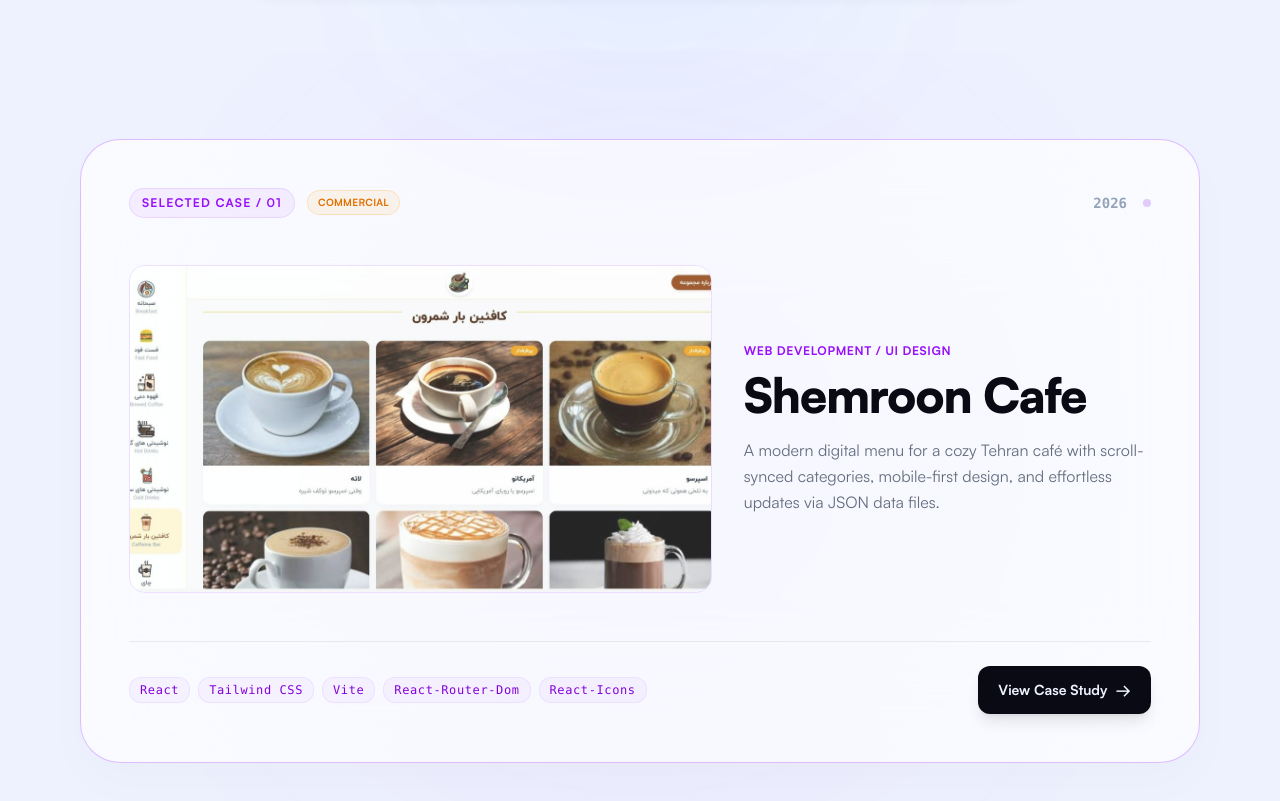
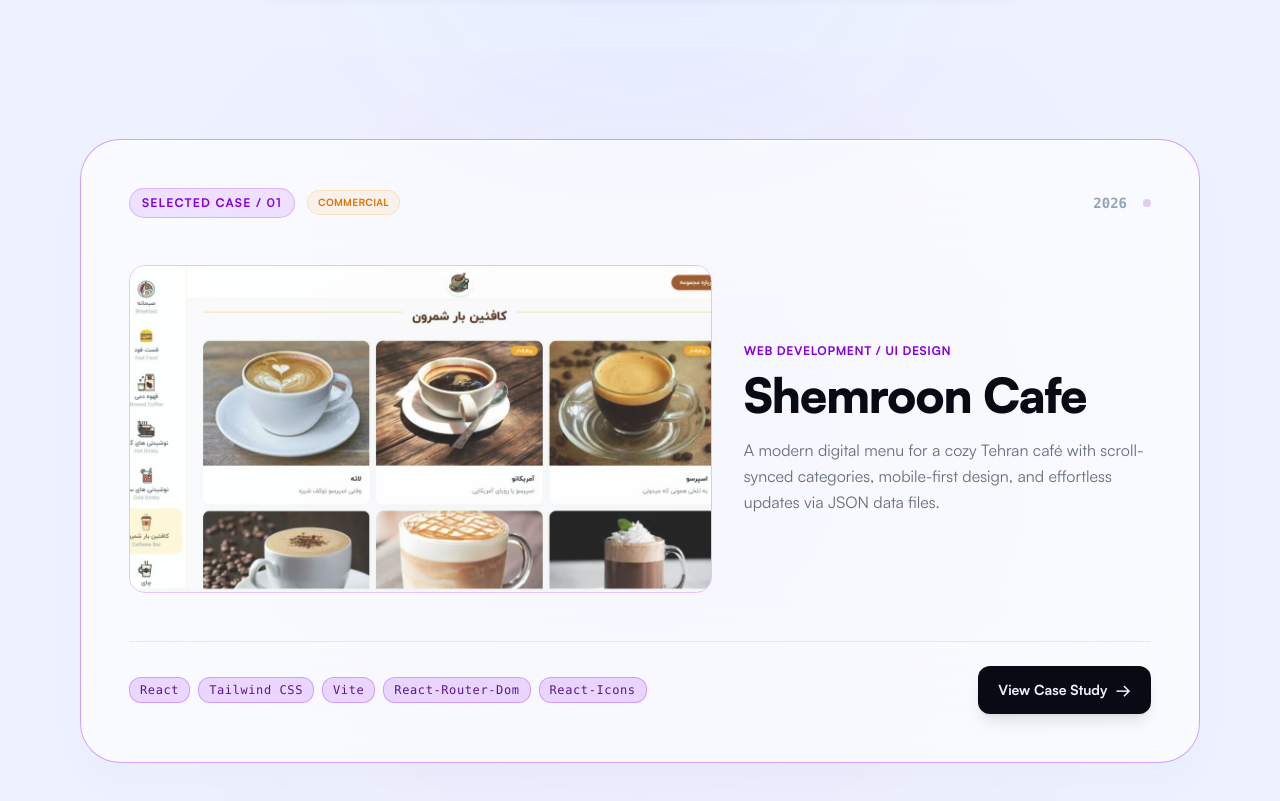
Before and after one commit to ArianAbbasian/Portfolio, a Next.js app: page /en in a window 1280 px wide. Shown: the part 1660-2461 px from the top of the page. Built offline with nearby package versions, Linux system fonts and the light colour scheme.

Commit message:
style: increase project tech tag contrast in light mode

```diff
--- a/components/home/ProjectsList.tsx
+++ b/components/home/ProjectsList.tsx
@@ -12,50 +12,50 @@ gsap.registerPlugin(ScrollTrigger);
 
 const PROJECT_THEMES = [
   {
-    accent: "text-purple-600 dark:text-purple-400",
-    badgeBg: "bg-purple-500/8 dark:bg-purple-500/12",
-    badgeBorder: "border-purple-500/15 dark:border-purple-500/25",
-    cardBorder: "border-purple-500/35 dark:border-purple-500/25",
+    accent: "text-purple-700 dark:text-purple-400",
+    badgeBg: "bg-purple-500/15 dark:bg-purple-500/12",
+    badgeBorder: "border-purple-500/30 dark:border-purple-500/25",
+    cardBorder: "border-purple-500/50 dark:border-purple-500/25",
     glowColor: "rgba(147, 51, 234, 0.15)",
     cardShadow:
       "hover:shadow-[0_20px_50px_rgba(147,51,234,0.18)] dark:hover:shadow-[0_30px_70px_rgba(147,51,234,0.3)]",
-    tech: "bg-purple-500/5 dark:bg-purple-500/8 border-purple-500/10 dark:border-purple-500/20 text-purple-700 dark:text-purple-300",
+    tech: "bg-purple-500/20 dark:bg-purple-500/10 border-purple-500/40 dark:border-purple-500/20 text-purple-900 dark:text-purple-300",
     btnHover:
       "hover:bg-purple-600 dark:hover:bg-purple-500 hover:text-white hover:shadow-[0_10px_25px_rgba(147,51,234,0.25)] hover:border-purple-500/40",
   },
   {
-    accent: "text-blue-600 dark:text-blue-400",
-    badgeBg: "bg-blue-500/8 dark:bg-blue-500/12",
-    badgeBorder: "border-blue-500/15 dark:border-blue-500/25",
-    cardBorder: "border-blue-500/35 dark:border-blue-500/25",
+    accent: "text-blue-700 dark:text-blue-400",
+    badgeBg: "bg-blue-500/15 dark:bg-blue-500/12",
+    badgeBorder: "border-blue-500/30 dark:border-blue-500/25",
+    cardBorder: "border-blue-500/50 dark:border-blue-500/25",
     glowColor: "rgba(37, 99, 235, 0.15)",
     cardShadow:
       "hover:shadow-[0_20px_50px_rgba(37,99,235,0.18)] dark:hover:shadow-[0_30px_70px_rgba(37,99,235,0.3)]",
-    tech: "bg-blue-500/5 dark:bg-blue-500/8 border-blue-500/10 dark:border-blue-500/20 text-blue-700 dark:text-blue-300",
+    tech: "bg-blue-500/20 dark:bg-blue-500/10 border-blue-500/40 dark:border-blue-500/20 text-blue-900 dark:text-blue-300",
     btnHover:
       "hover:bg-blue-600 dark:hover:bg-blue-500 hover:text-white hover:shadow-[0_10px_25px_rgba(37,99,235,0.25)] hover:border-blue-500/40",
   },
   {
-    accent: "text-emerald-600 dark:text-emerald-400",
-    badgeBg: "bg-emerald-500/8 dark:bg-emerald-500/12",
-    badgeBorder: "border-emerald-500/15 dark:border-emerald-500/25",
-    cardBorder: "border-emerald-500/35 dark:border-emerald-500/25",
+    accent: "text-emerald-700 dark:text-emerald-400",
+    badgeBg: "bg-emerald-500/15 dark:bg-emerald-500/12",
+    badgeBorder: "border-emerald-500/30 dark:border-emerald-500/25",
+    cardBorder: "border-emerald-500/50 dark:border-emerald-500/25",
     glowColor: "rgba(5, 150, 105, 0.15)",
     cardShadow:
       "hover:shadow-[0_20px_50px_rgba(5,150,105,0.18)] dark:hover:shadow-[0_30px_70px_rgba(5,150,105,0.3)]",
-    tech: "bg-emerald-500/5 dark:bg-emerald-500/8 border-emerald-500/10 dark:border-emerald-500/20 text-emerald-700 dark:text-emerald-300",
+    tech: "bg-emerald-500/20 dark:bg-emerald-500/10 border-emerald-500/40 dark:border-emerald-500/20 text-emerald-900 dark:text-emerald-300",
     btnHover:
       "hover:bg-emerald-600 dark:hover:bg-emerald-500 hover:text-white hover:shadow-[0_10px_25px_rgba(5,150,105,0.25)] hover:border-emerald-500/40",
   },
   {
-    accent: "text-red-600 dark:text-red-400",
-    badgeBg: "bg-red-500/8 dark:bg-red-500/12",
-    badgeBorder: "border-red-500/15 dark:border-red-500/25",
-    cardBorder: "border-red-500/35 dark:border-red-500/25",
+    accent: "text-red-700 dark:text-red-400",
+    badgeBg: "bg-red-500/15 dark:bg-red-500/12",
+    badgeBorder: "border-red-500/30 dark:border-red-500/25",
+    cardBorder: "border-red-500/50 dark:border-red-500/25",
     glowColor: "rgba(220, 38, 38, 0.15)",
     cardShadow:
       "hover:shadow-[0_20px_50px_rgba(220,38,38,0.18)] dark:hover:shadow-[0_30px_70px_rgba(220,38,38,0.3)]",
-    tech: "bg-red-500/5 dark:bg-red-500/8 border-red-500/10 dark:border-red-500/20 text-red-700 dark:text-red-300",
+    tech: "bg-red-500/20 dark:bg-red-500/10 border-red-500/40 dark:border-red-500/20 text-red-900 dark:text-red-300",
     btnHover:
       "hover:bg-red-600 dark:hover:bg-red-500 hover:text-white hover:shadow-[0_10px_25px_rgba(220,38,38,0.25)] hover:border-red-500/40",
   },
--- a/components/projects/ProjectModal.tsx
+++ b/components/projects/ProjectModal.tsx
@@ -17,50 +17,50 @@ interface ProjectModalProps {
 
 const PROJECT_THEMES = [
   {
-    accent: "text-purple-600 dark:text-purple-400",
-    badgeBg: "bg-purple-500/8 dark:bg-purple-500/12",
-    badgeBorder: "border-purple-500/15 dark:border-purple-500/25",
-    cardBorder: "border-purple-500/35 dark:border-purple-500/25",
+    accent: "text-purple-700 dark:text-purple-400",
+    badgeBg: "bg-purple-500/15 dark:bg-purple-500/12",
+    badgeBorder: "border-purple-500/30 dark:border-purple-500/25",
+    cardBorder: "border-purple-500/50 dark:border-purple-500/25",
     glowColor: "rgba(147, 51, 234, 0.15)",
     cardShadow:
       "hover:shadow-[0_20px_50px_rgba(147,51,234,0.18)] dark:hover:shadow-[0_30px_70px_rgba(147,51,234,0.3)]",
-    tech: "bg-purple-500/5 dark:bg-purple-500/8 border-purple-500/10 dark:border-purple-500/20 text-purple-700 dark:text-purple-300",
+    tech: "bg-purple-500/20 dark:bg-purple-500/10 border-purple-500/40 dark:border-purple-500/20 text-purple-900 dark:text-purple-300",
     btnHover:
       "hover:bg-purple-600 dark:hover:bg-purple-500 hover:text-white hover:shadow-[0_10px_25px_rgba(147,51,234,0.25)] hover:border-purple-500/40",
   },
   {
-    accent: "text-blue-600 dark:text-blue-400",
-    badgeBg: "bg-blue-500/8 dark:bg-blue-500/12",
-    badgeBorder: "border-blue-500/15 dark:border-blue-500/25",
-    cardBorder: "border-blue-500/35 dark:border-blue-500/25",
+    accent: "text-blue-700 dark:text-blue-400",
+    badgeBg: "bg-blue-500/15 dark:bg-blue-500/12",
+    badgeBorder: "border-blue-500/30 dark:border-blue-500/25",
+    cardBorder: "border-blue-500/50 dark:border-blue-500/25",
     glowColor: "rgba(37, 99, 235, 0.15)",
     cardShadow:
       "hover:shadow-[0_20px_50px_rgba(37,99,235,0.18)] dark:hover:shadow-[0_30px_70px_rgba(37,99,235,0.3)]",
-    tech: "bg-blue-500/5 dark:bg-blue-500/8 border-blue-500/10 dark:border-blue-500/20 text-blue-700 dark:text-blue-300",
+    tech: "bg-blue-500/20 dark:bg-blue-500/10 border-blue-500/40 dark:border-blue-500/20 text-blue-900 dark:text-blue-300",
     btnHover:
       "hover:bg-blue-600 dark:hover:bg-blue-500 hover:text-white hover:shadow-[0_10px_25px_rgba(37,99,235,0.25)] hover:border-blue-500/40",
   },
   {
-    accent: "text-emerald-600 dark:text-emerald-400",
-    badgeBg: "bg-emerald-500/8 dark:bg-emerald-500/12",
-    badgeBorder: "border-emerald-500/15 dark:border-emerald-500/25",
-    cardBorder: "border-emerald-500/35 dark:border-emerald-500/25",
+    accent: "text-emerald-700 dark:text-emerald-400",
+    badgeBg: "bg-emerald-500/15 dark:bg-emerald-500/12",
+    badgeBorder: "border-emerald-500/30 dark:border-emerald-500/25",
+    cardBorder: "border-emerald-500/50 dark:border-emerald-500/25",
     glowColor: "rgba(5, 150, 105, 0.15)",
     cardShadow:
       "hover:shadow-[0_20px_50px_rgba(5,150,105,0.18)] dark:hover:shadow-[0_30px_70px_rgba(5,150,105,0.3)]",
-    tech: "bg-emerald-500/5 dark:bg-emerald-500/8 border-emerald-500/10 dark:border-emerald-500/20 text-emerald-700 dark:text-emerald-300",
+    tech: "bg-emerald-500/20 dark:bg-emerald-500/10 border-emerald-500/40 dark:border-emerald-500/20 text-emerald-900 dark:text-emerald-300",
     btnHover:
       "hover:bg-emerald-600 dark:hover:bg-emerald-500 hover:text-white hover:shadow-[0_10px_25px_rgba(5,150,105,0.25)] hover:border-emerald-500/40",
   },
   {
-    accent: "text-red-600 dark:text-red-400",
-    badgeBg: "bg-red-500/8 dark:bg-red-500/12",
-    badgeBorder: "border-red-500/15 dark:border-red-500/25",
-    cardBorder: "border-red-500/35 dark:border-red-500/25",
+    accent: "text-red-700 dark:text-red-400",
+    badgeBg: "bg-red-500/15 dark:bg-red-500/12",
+    badgeBorder: "border-red-500/30 dark:border-red-500/25",
+    cardBorder: "border-red-500/50 dark:border-red-500/25",
     glowColor: "rgba(220, 38, 38, 0.15)",
     cardShadow:
       "hover:shadow-[0_20px_50px_rgba(220,38,38,0.18)] dark:hover:shadow-[0_30px_70px_rgba(220,38,38,0.3)]",
-    tech: "bg-red-500/5 dark:bg-red-500/8 border-red-500/10 dark:border-red-500/20 text-red-700 dark:text-red-300",
+    tech: "bg-red-500/20 dark:bg-red-500/10 border-red-500/40 dark:border-red-500/20 text-red-900 dark:text-red-300",
     btnHover:
       "hover:bg-red-600 dark:hover:bg-red-500 hover:text-white hover:shadow-[0_10px_25px_rgba(220,38,38,0.25)] hover:border-red-500/40",
   },
```
